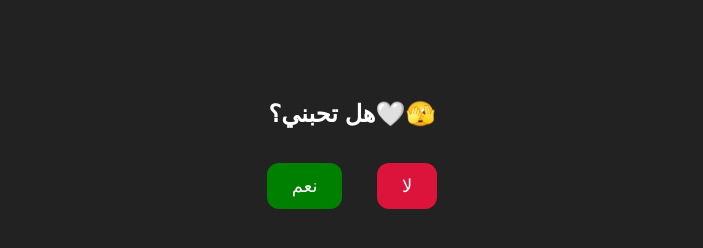
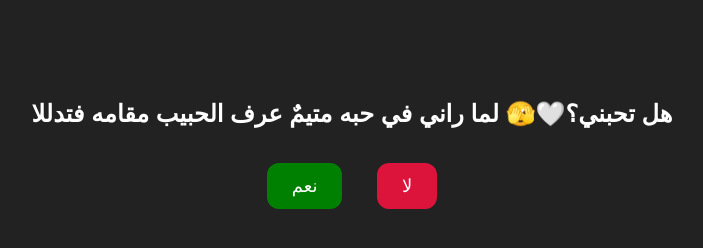
Before and after one commit to mly428304-max/I-love-you-my-darling, a plain HTML site: page index.html in a window 1280 px wide. Shown: the whole page, without its empty margins (288-991 px from the left). Drawn offline with Linux system fonts and the light colour scheme.

Commit message:
Update index.html

```diff
--- a/index.html
+++ b/index.html
@@ -25,7 +25,8 @@ button {
 </head>
 <body>
 
-<h2 id="question">هل تحبني؟🤍🫣</h2>
+<h2 id="question">هل تحبني؟🤍🫣
+    لما راني في حبه متيمٌ عرف الحبيب مقامه فتدللا</h2>
 
 <div id="buttons">
     <button class="yes" onclick="answer(true)">نعم</button>
```
